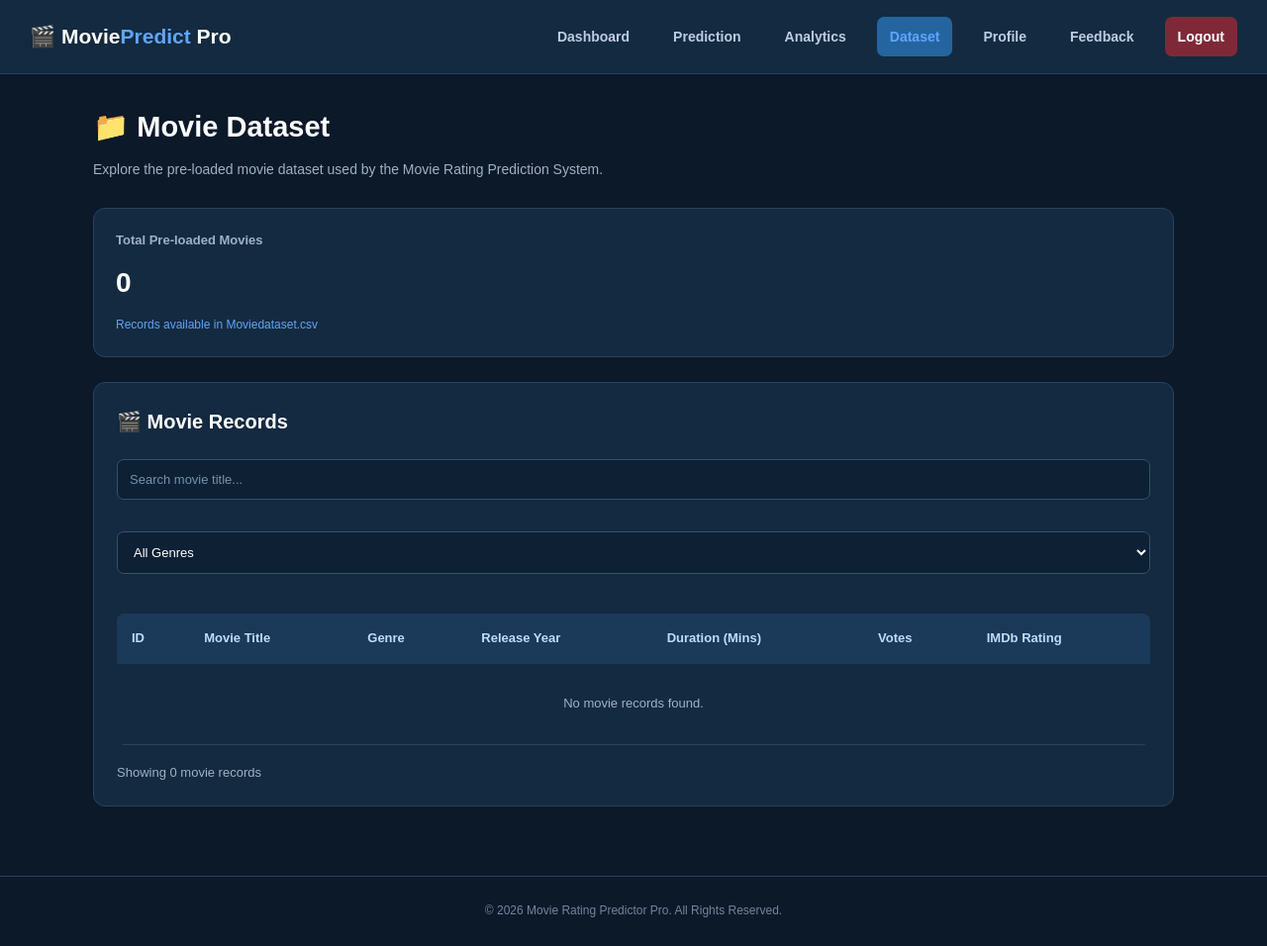
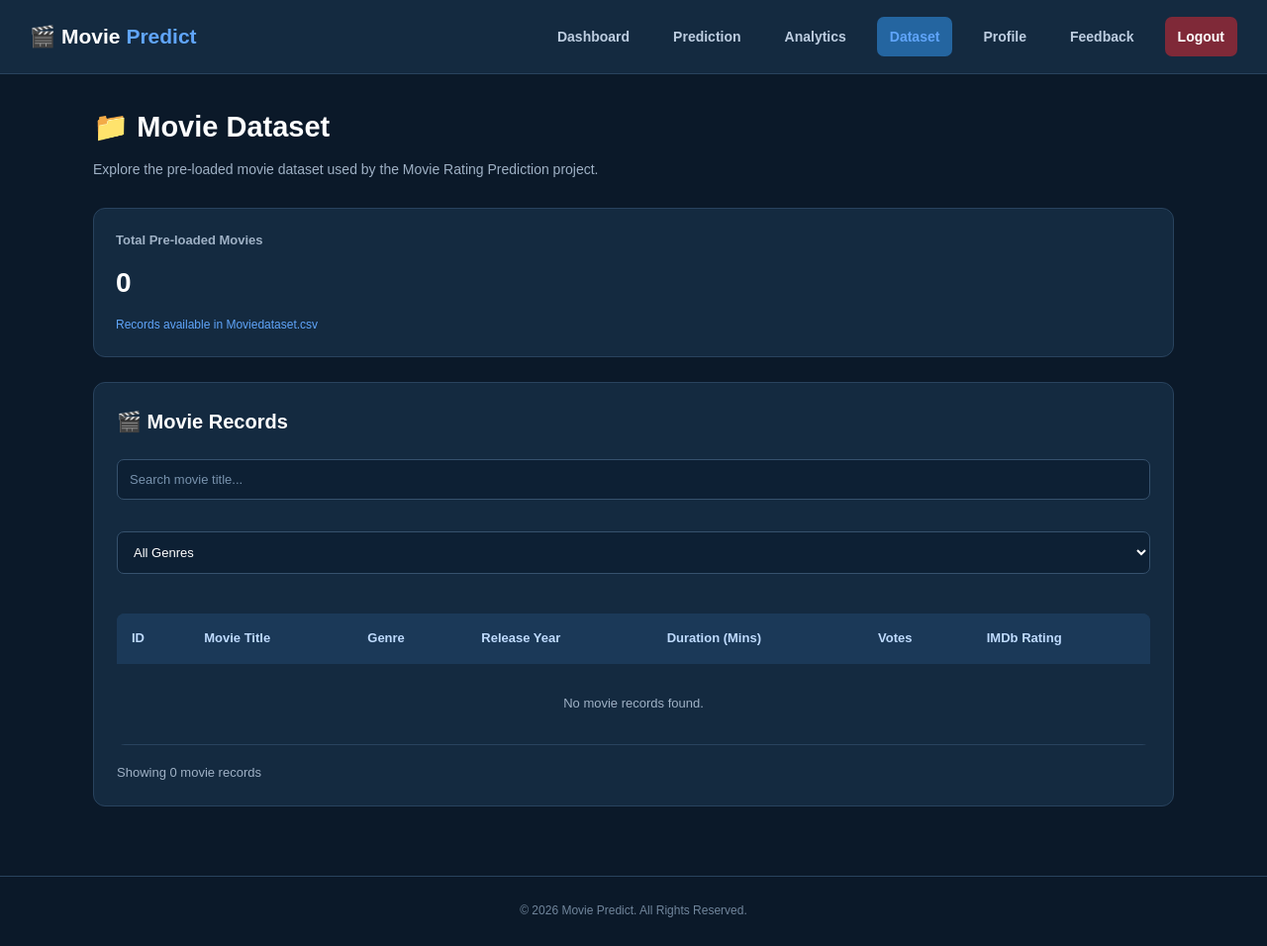
Before and after one commit to abhijnank/Movie-Rating-Prediction, a Flask app: template templates/dataset.html in a window 1280 px wide. Shown: the whole page at 99% size. Run offline with Flask 3, Linux system fonts and the light colour scheme; the template is opened without the code that fills it, so the values that code supplies are empty.

Commit message:
Update dataset page title and content

```diff
--- a/templates/dataset.html
+++ b/templates/dataset.html
@@ -5,7 +5,7 @@
     <meta charset="UTF-8">
     <meta name="viewport" content="width=device-width, initial-scale=1.0">
 
-    <title>Dataset | Movie Rating Predictor Pro</title>
+    <title>Dataset | Movie Predict</title>
 
     <link rel="stylesheet" href="{{ url_for('static', filename='style.css') }}">
 
@@ -268,7 +268,7 @@
 <nav class="navbar">
 
     <div class="brand">
-        🎬 Movie<span>Predict</span> Pro
+        🎬 Movie<span> Predict</span>
     </div>
 
     <div class="nav-links">
@@ -304,7 +304,7 @@
 
         <p>
             Explore the pre-loaded movie dataset used by
-            the Movie Rating Prediction System.
+            the Movie Rating Prediction project.
         </p>
 
     </div>
@@ -428,7 +428,7 @@
 
 
 <footer class="footer">
-    © 2026 Movie Rating Predictor Pro. All Rights Reserved.
+    © 2026 Movie Predict. All Rights Reserved.
 </footer>
 
 
```
